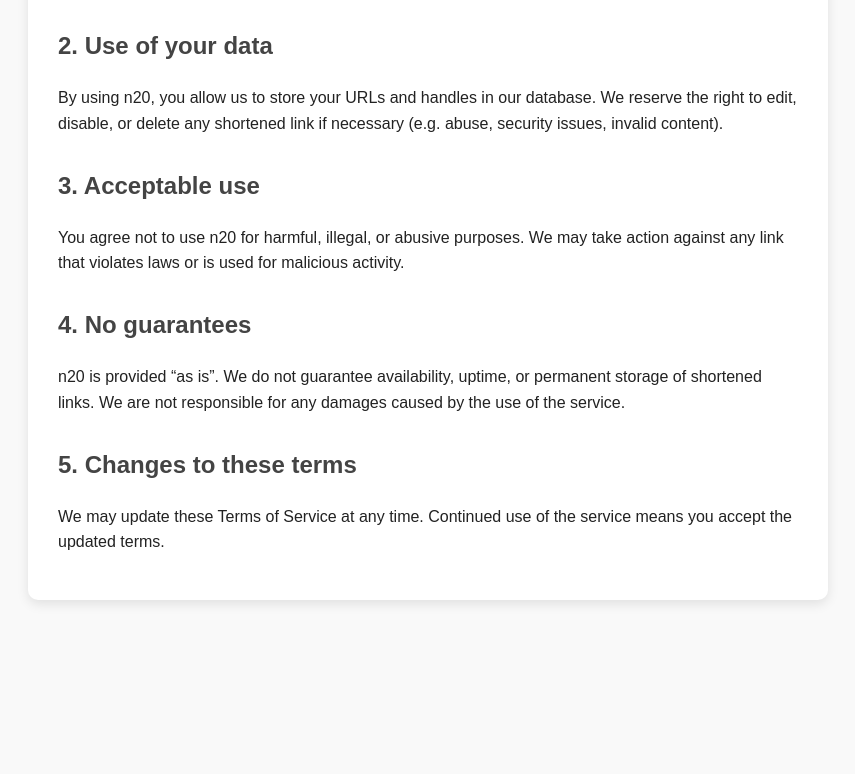
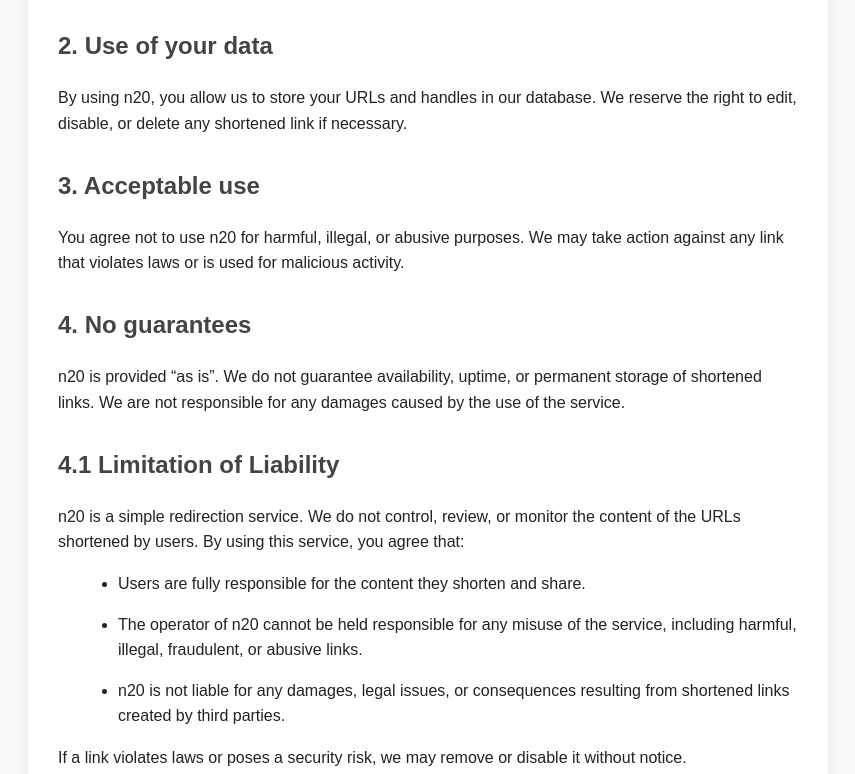
Before and after one commit to Buage/n20, a plain HTML site: page tos/index.html in a window 1280 px wide. Shown: the part 546-1320 px from the top of the page, without its empty margins (212-1067 px from the left). Before the commit the page ends 1196 px from the top, so only its background shows below. Drawn offline with Linux system fonts and the light colour scheme.

Commit message:
Update index.html

```diff
--- a/tos/index.html
+++ b/tos/index.html
@@ -39,8 +39,7 @@
 <body>
     <div class="container">
         <h1>Terms of Service</h1>
-        <p>By accessing or using <strong>n20</strong>, you agree to the following terms.
-        If you do not agree, you may not use our service.</p>
+        <p>By accessing or using <strong>n20</strong>, you agree to the following terms. If you do not agree, you may not use our service.</p>
 
         <h2>1. Data we collect</h2>
         <p>When you shorten a link, we store only what is necessary for the service to work:</p>
@@ -53,16 +52,22 @@
         </ul>
 
         <h2>2. Use of your data</h2>
-        <p>By using n20, you allow us to store your URLs and handles in our database.
-        We reserve the right to edit, disable, or delete any shortened link if necessary (e.g. abuse, security issues, invalid content).</p>
+        <p>By using n20, you allow us to store your URLs and handles in our database. We reserve the right to edit, disable, or delete any shortened link if necessary.</p>
 
         <h2>3. Acceptable use</h2>
-        <p>You agree not to use n20 for harmful, illegal, or abusive purposes.
-        We may take action against any link that violates laws or is used for malicious activity.</p>
+        <p>You agree not to use n20 for harmful, illegal, or abusive purposes. We may take action against any link that violates laws or is used for malicious activity.</p>
 
         <h2>4. No guarantees</h2>
-        <p>n20 is provided “as is”. We do not guarantee availability, uptime, or permanent storage of shortened links.
-        We are not responsible for any damages caused by the use of the service.</p>
+        <p>n20 is provided “as is”. We do not guarantee availability, uptime, or permanent storage of shortened links. We are not responsible for any damages caused by the use of the service.</p>
+
+        <h2>4.1 Limitation of Liability</h2>
+        <p>n20 is a simple redirection service. We do not control, review, or monitor the content of the URLs shortened by users. By using this service, you agree that:</p>
+        <ul>
+            <li>Users are fully responsible for the content they shorten and share.</li>
+            <li>The operator of n20 cannot be held responsible for any misuse of the service, including harmful, illegal, fraudulent, or abusive links.</li>
+            <li>n20 is not liable for any damages, legal issues, or consequences resulting from shortened links created by third parties.</li>
+        </ul>
+        <p>If a link violates laws or poses a security risk, we may remove or disable it without notice.</p>
 
         <h2>5. Changes to these terms</h2>
         <p>We may update these Terms of Service at any time. Continued use of the service means you accept the updated terms.</p>
```
